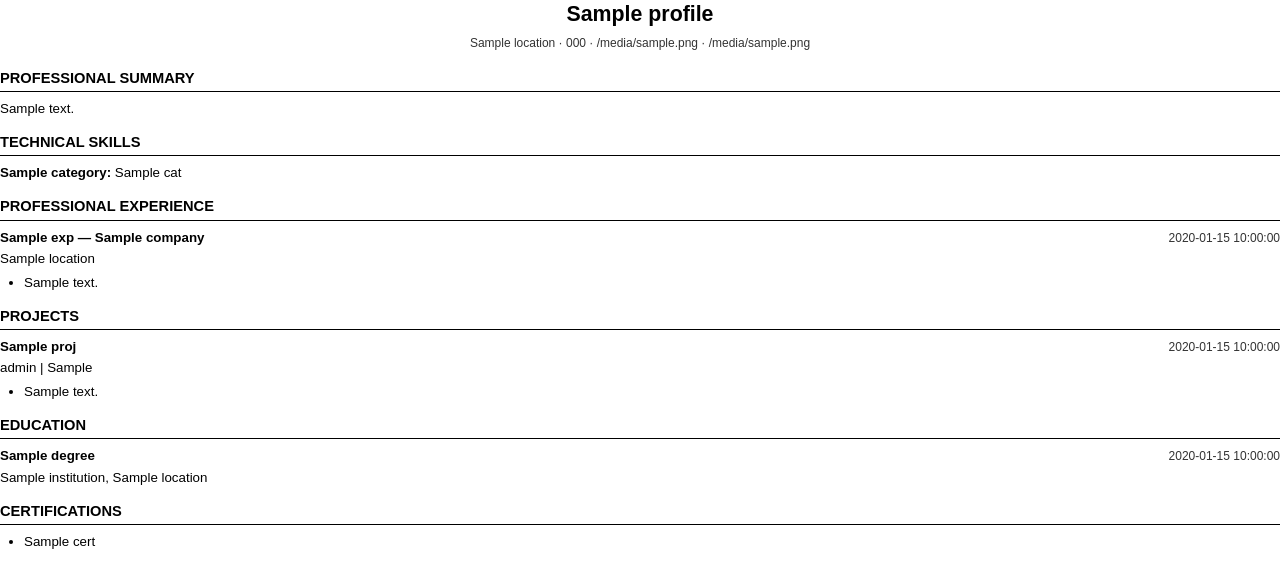
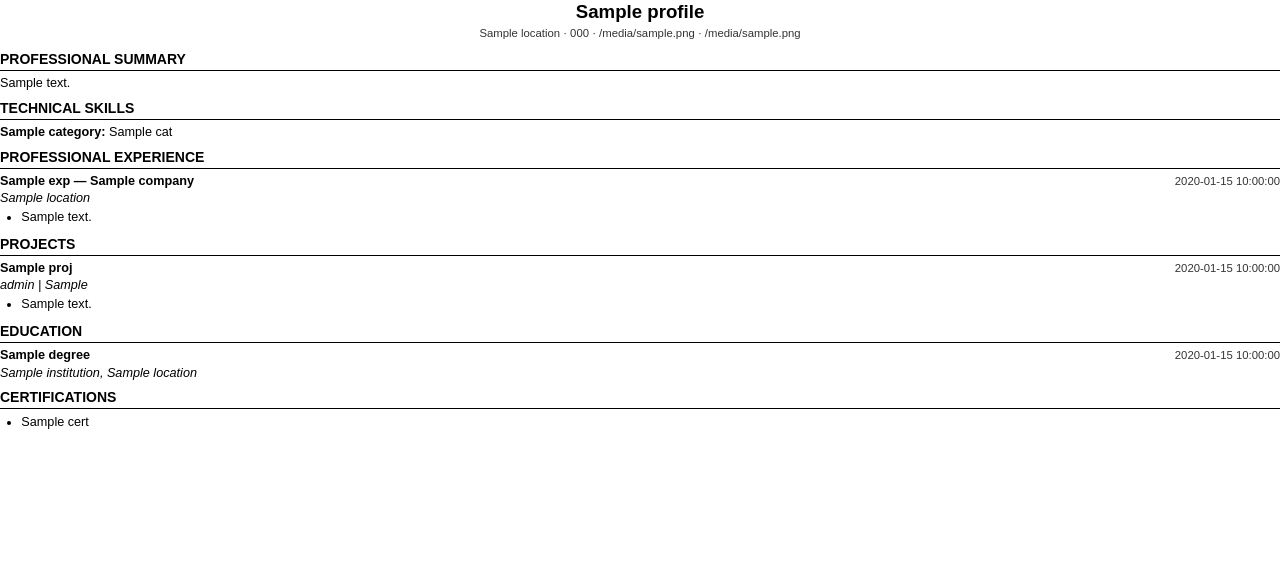
Before and after one commit to Fauxx/jobflow, a Python web app: template templates/applications/resume_print.html in a window 1280 px wide. Shown: the top 588 px of the page. Run offline with Jinja, Linux system fonts and the light colour scheme; the template is opened without the code that fills it: most values are stand-ins (such as "Sample title", 1, 10 or a date in 2020).

Commit message:
Optimize layout and AI prompt for strict 1-page resume generation

```diff
--- a/templates/applications/resume_print.html
+++ b/templates/applications/resume_print.html
@@ -4,33 +4,33 @@
     <meta charset="UTF-8">
     <title>{{ profile.name or 'Resume' }}</title>
     <style>
-        /* ATS-Safe Resume — Single column, no graphics, standard fonts */
-        @page { size: letter; margin: 1.25cm; }
+        /* ATS-Safe Resume — Single column, strictly 1 page layout */
+        @page { size: letter; margin: 0.5in; }
         * { margin: 0; padding: 0; box-sizing: border-box; }
-        body { font-family: 'Arial', 'Helvetica', sans-serif; font-size: 10pt; line-height: 1.4; color: #000; }
+        body { font-family: 'Arial', 'Helvetica', sans-serif; font-size: 9.5pt; line-height: 1.25; color: #000; }
 
-        .header { text-align: center; margin-bottom: 12pt; }
-        .header h1 { font-size: 16pt; font-weight: bold; margin-bottom: 4pt; }
-        .header .contact { font-size: 9pt; color: #333; }
+        .header { text-align: center; margin-bottom: 8pt; }
+        .header h1 { font-size: 14pt; font-weight: bold; margin-bottom: 2pt; }
+        .header .contact { font-size: 8.5pt; color: #333; }
 
-        .section { margin-bottom: 10pt; }
+        .section { margin-bottom: 6pt; }
         .section-title {
-            font-size: 11pt; font-weight: bold; text-transform: uppercase;
-            border-bottom: 1pt solid #000; padding-bottom: 2pt; margin-bottom: 6pt;
+            font-size: 10.5pt; font-weight: bold; text-transform: uppercase;
+            border-bottom: 1pt solid #000; padding-bottom: 1pt; margin-bottom: 4pt;
         }
 
-        .summary { font-size: 10pt; margin-bottom: 8pt; }
+        .summary { font-size: 9.5pt; margin-bottom: 4pt; }
 
-        .skills-line { font-size: 10pt; margin-bottom: 2pt; }
+        .skills-line { font-size: 9.5pt; margin-bottom: 1pt; }
         .skills-line strong { font-weight: bold; }
 
-        .exp-header { display: flex; justify-content: space-between; align-items: baseline; margin-bottom: 2pt; }
-        .exp-title { font-weight: bold; font-size: 10pt; }
-        .exp-date { font-size: 9pt; color: #333; }
-        .exp-company { font-size: 10pt; margin-bottom: 4pt; }
+        .exp-header { display: flex; justify-content: space-between; align-items: baseline; margin-bottom: 1pt; }
+        .exp-title { font-weight: bold; font-size: 9.5pt; }
+        .exp-date { font-size: 8.5pt; color: #333; }
+        .exp-company { font-size: 9.5pt; font-style: italic; margin-bottom: 2pt; }
 
-        ul { margin-left: 18pt; margin-bottom: 8pt; }
-        li { font-size: 10pt; margin-bottom: 2pt; }
+        ul { margin-left: 16pt; margin-bottom: 4pt; }
+        li { font-size: 9.5pt; margin-bottom: 1.5pt; }
 
         @media print {
             body { -webkit-print-color-adjust: exact; }
```
Also changed, not shown: src/services/resume_tailor.py (+6 -4 lines).
